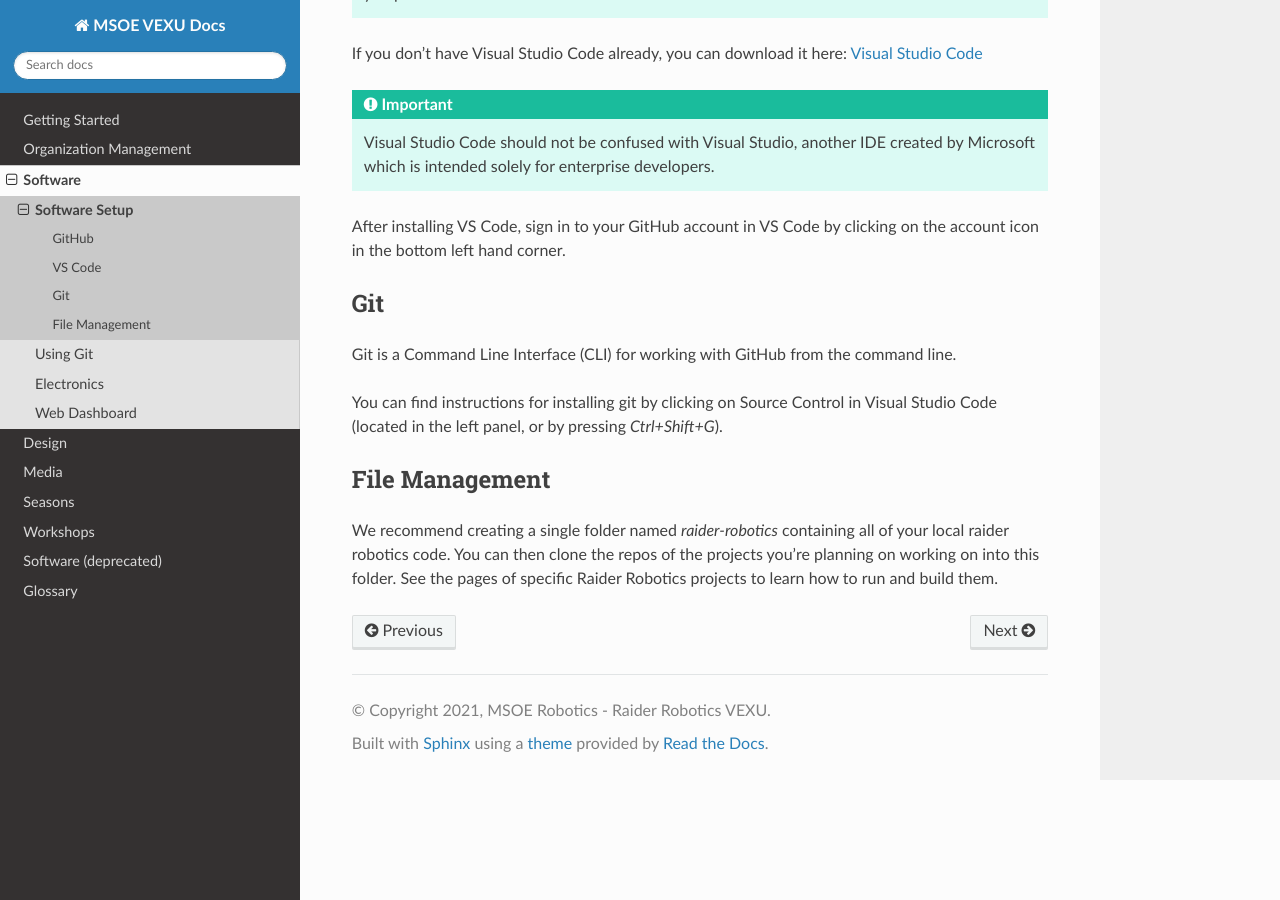
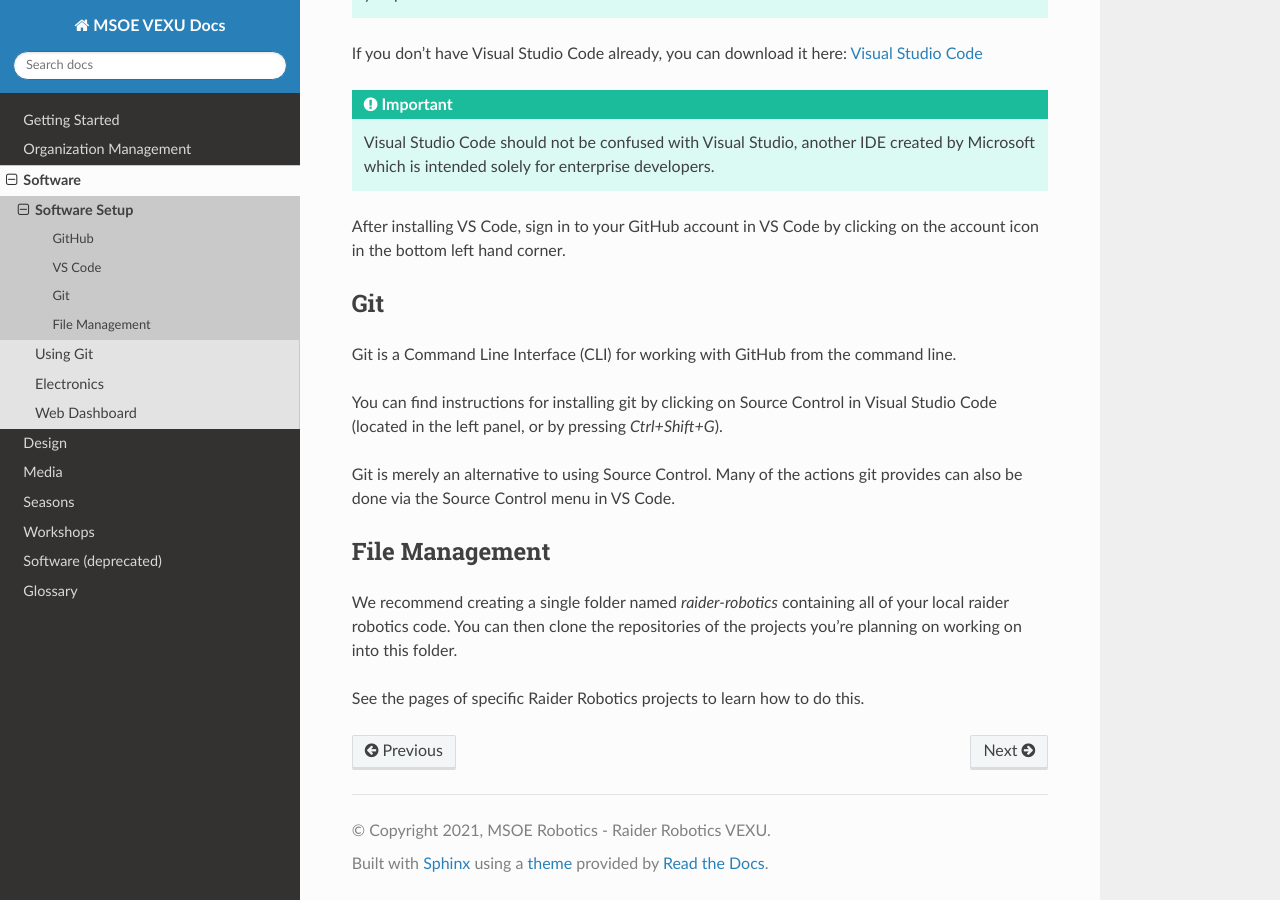
Before and after one commit to msoe-vex/docs, a Sphinx documentation site: the page built from source/software/software-setup/software-setup.rst, in a window 1280 px wide and 900 px high, scrolled down 571 px. Built offline with Sphinx 7.4.7 and the Read the Docs theme 2.0.0, drawn with Linux system fonts in a browser that asks for light colours.

Commit message:
Updated git description

```diff
--- a/source/software/software-setup/software-setup.rst
+++ b/source/software/software-setup/software-setup.rst
@@ -29,8 +29,11 @@
 
 You can find instructions for installing git by clicking on Source Control in Visual Studio Code (located in the left panel, or by pressing `Ctrl+Shift+G`).
 
+Git is merely an alternative to using Source Control. Many of the actions git provides can also be done via the Source Control menu in VS Code.
+
 File Management
 ---------------
 We recommend creating a single folder named `raider-robotics` containing all of your local raider robotics code.
-You can then clone the repos of the projects you're planning on working on into this folder.
-See the pages of specific Raider Robotics projects to learn how to run and build them.
+You can then clone the repositories of the projects you're planning on working on into this folder.
+
+See the pages of specific Raider Robotics projects to learn how to do this.
```
